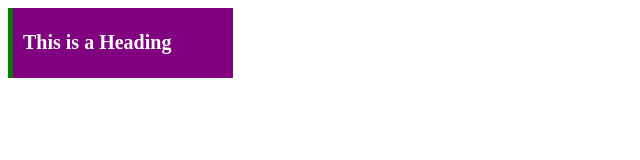
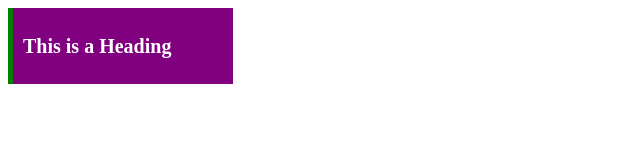
Before and after one commit to acciojob/all-styles-text-SahuKapil, a website: page main.html in a window 1280 px wide. Shown: the whole page, without its empty margins (0-640 px from the left). Drawn offline with Linux system fonts and the light colour scheme.

Commit message:
created a submission

```diff
--- a/main.html
+++ b/main.html
@@ -10,9 +10,8 @@
 	<!-- the entire body must be written by student -->
     <script type="text/javascript" src="./script.js">
 </script>
-
 	<div class="container">
-	  <h1> This is a Heading</h1>
+	  <h2> This is a Heading</h2>
 	</div>
 
 
--- a/styles.css
+++ b/styles.css
@@ -5,10 +5,8 @@
   flex-direction: row;
 	border-left: 5px solid green;
 	padding: 10px;
-
 }
-
- h1 , a {
+ h2 , a {
   font-size: 20px;
 	color: white;
 }
```
